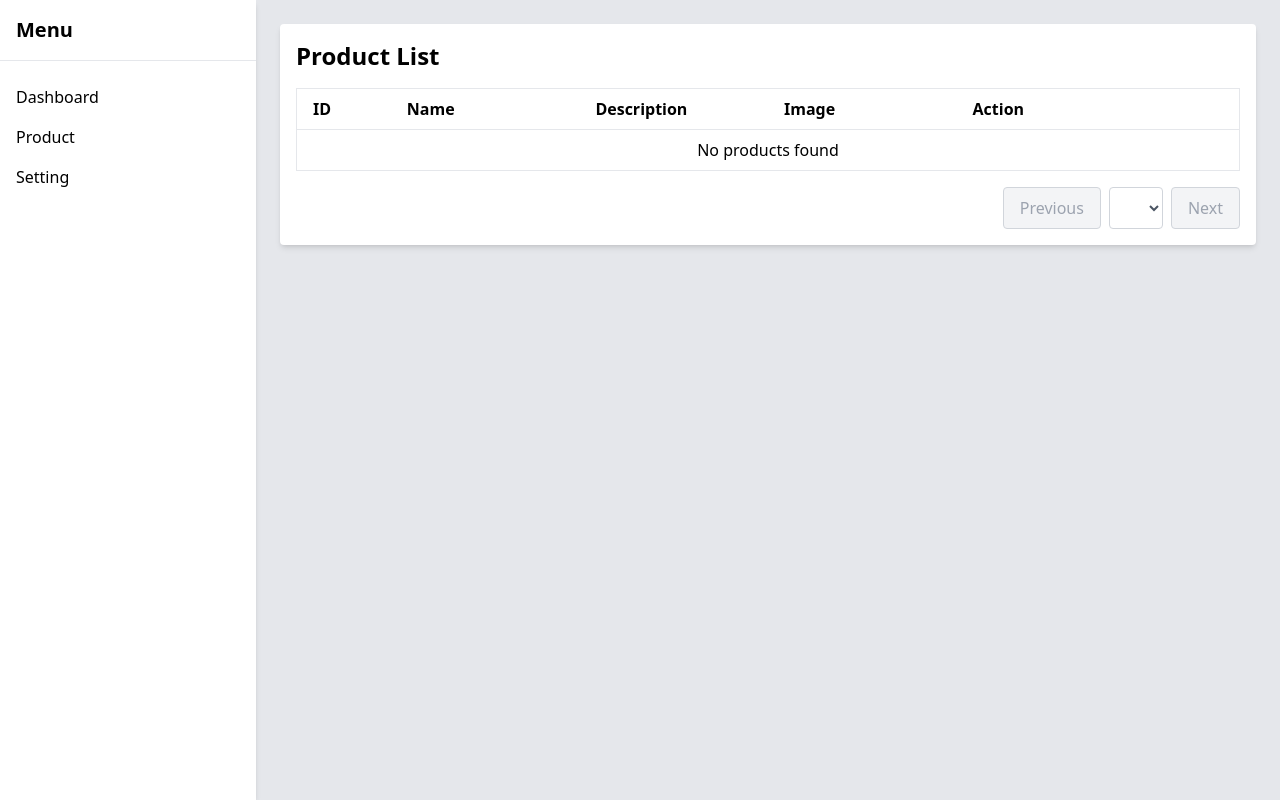
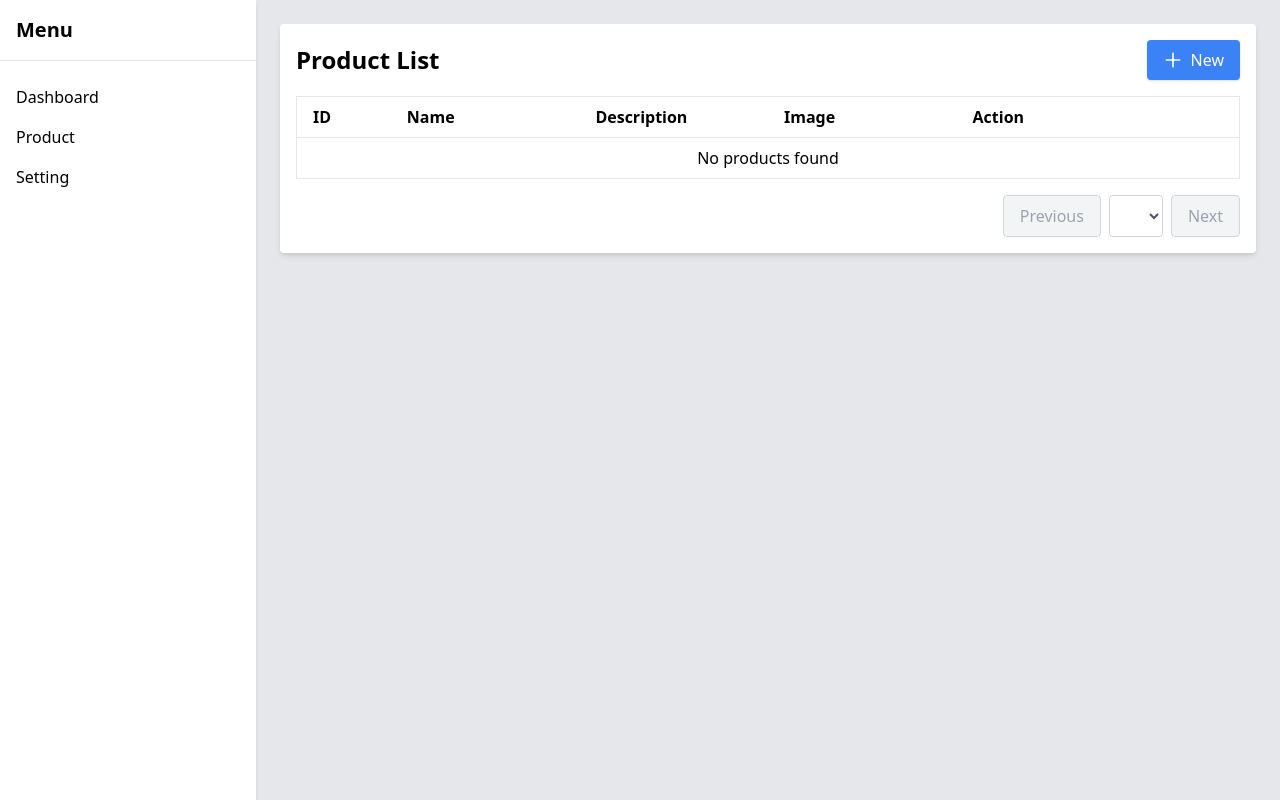
Before and after one commit to LoyProject/product_view_php, a PHP site: page /views/new_product.php in a window 1280 px wide. Run offline with PHP 8.4, Linux system fonts and the light colour scheme; data that the repository does not hold is empty; some libraries are stand-ins or nearby versions.

```diff
--- a/database/insert_product.php
+++ b/database/insert_product.php
@@ -14,7 +14,7 @@
         $name = $_POST['name'];
         $description = $_POST['description'];
         $image = time() . '-' .$_FILES['image']['name'];
-        $target_dir = "../../public/images/";
+        $target_dir = "../images/";
         $target_file = $target_dir . time() . '-' . basename($_FILES["image"]["name"]);
         $imageFileType = strtolower(pathinfo($target_file, PATHINFO_EXTENSION));
 
--- a/views/new_product.php
+++ b/views/new_product.php
@@ -19,7 +19,78 @@
 
         <div class="flex-1 p-6">
             <div id="product" class="bg-white p-4 rounded shadow-md">
-                <h1 class="text-2xl font-bold mb-4">Product List</h1>
+                <div class="flex justify-between items-center mb-4">
+                    <h1 class="text-2xl font-bold">Product List</h1>
+                    <button onclick="openForm()" class="flex items-center bg-blue-500 text-white px-4 py-2 rounded shadow hover:bg-blue-600">
+                        <svg class="w-5 h-5 mr-2" xmlns="http://www.w3.org/2000/svg" fill="none" viewBox="0 0 24 24" stroke="currentColor">
+                            <path stroke-linecap="round" stroke-linejoin="round" stroke-width="2" d="M12 4v16m8-8H4"/>
+                        </svg>
+                        New
+                    </button>
+
+                    <div id="popupForm" class="hidden fixed inset-0 bg-gray-800 bg-opacity-50 flex items-center justify-center z-50">
+                        <div class="bg-white p-6 rounded shadow-lg w-96">
+                            <h2 class="text-xl font-bold mb-4">Create New Product</h2>
+                            <form id="productForm" onsubmit="submitForm(event)">
+                                <div class="mb-4">
+                                    <label class="block text-sm font-medium mb-1">Name</label>
+                                    <input type="text" id="name" name="name" required
+                                        class="w-full border border-gray-300 rounded px-3 py-2">
+                                </div>
+                                <div class="mb-4">
+                                    <label class="block text-sm font-medium mb-1">Description</label>
+                                    <textarea id="description" name="description" required
+                                            class="w-full border border-gray-300 rounded px-3 py-2"></textarea>
+                                </div>
+                                <div class="mb-4">
+                                    <label class="block text-sm font-medium mb-1">Image</label>
+                                    <input type="file" id="image" name="image" accept="image/*" class="w-full border border-gray-300 rounded px-3 py-2">
+                                </div>
+                                <div class="flex justify-end">
+                                    <button type="button" onclick="closeForm()" class="bg-gray-300 text-gray-700 px-4 py-2 rounded mr-2 hover:bg-gray-400">Cancel</button>
+                                    <div class="ml-5"></div>
+                                    <button type="submit" onclick="saveData()" class="bg-blue-500 text-white px-4 py-2 rounded hover:bg-blue-600">Save</button>
+                                </div>
+                            </form>
+                        </div>
+
+                        <script>
+                            function saveData() {
+                                const formData = new FormData(document.getElementById('productForm'));
+                                fetch('../database/insert_product.php', {
+                                    method: 'POST',
+                                    body: formData,
+                                })
+                                .then(response => response.json())
+                                .then(data => {
+                                    document.getElementById('productForm').reset();
+                                })
+                                .catch(error => console.error('Error:', error));
+                            }
+                        </script>
+                    </div>
+
+                    <script>
+                        function openForm() {
+                            document.getElementById('popupForm').classList.remove('hidden');
+                        }
+
+                        function closeForm() {
+                            document.getElementById('popupForm').classList.add('hidden');
+                        }
+
+                        function submitForm(event) {
+                            event.preventDefault();
+                            const name = document.getElementById('name').value;
+                            const description = document.getElementById('description').value;
+                            const image = document.getElementById('image').files[0];
+
+                            alert("New product inserted successfully!");
+                            closeForm();
+                        }
+                    </script>
+                </div>
+
                 <?php
                     $conn = new mysqli("220.158.232.172", "product_mh01", "cL6sC3iRnWc3APyK", "product_mh01");
                     if ($conn->connect_error) {
@@ -60,52 +131,29 @@
                                     <td class="py-2 px-4 border-b"><img src="../images/<?= $row["image"] ?>" alt="Product Image" class="w-16 h-16"></td>
                                     <td class="py-2 px-4 border-b">
                                         <button class="bg-blue-500 text-white px-4 py-2 rounded">Edit</button>
-                                        <button class="bg-red-500 text-white px-4 py-2 rounded" onclick="confirmDelete(<?= $row['id'] ?>)">Delete</button>
+                                        <button onclick= 'deleteProduct(<?= $row["id"] ?>)' type="submit" class="bg-red-500 text-white px-4 py-2 rounded">Delete</button>
 
                                         <script>
-                                            function confirmDelete(id) {
-                                                if (confirm('Are you sure you want to delete this product?')) {
-                                                    window.location.href = '../database/delete_product.php?id=' + id;
-                                                    <?php
-                                                        $servername = "220.158.232.172";
-                                                        $username = "product_mh01";
-                                                        $password = "cL6sC3iRnWc3APyK";
-                                                        $dbname = "product_mh01";
-
-                                                        $conn = new mysqli($servername, $username, $password, $dbname);
-
-                                                        if ($conn->connect_error) {
-                                                            die("Connection failed: " . $conn->connect_error);
+                                            function deleteProduct(id) {
+                                                if (confirm("Are you sure you want to delete this product?")) {
+                                                    fetch('../database/delete_product.php', {
+                                                        method: 'POST',
+                                                        headers: { 'Content-Type': 'application/json' },
+                                                        body: JSON.stringify({ id: id }),
+                                                    })
+                                                    .then(response => response.json())
+                                                    .then(data => {
+                                                        if (data.success) {
+                                                            alert("Product deleted successfully!");
+                                                        } else {
+                                                            alert("Error deleting data: " + data.error);
                                                         }
-
-                                                        if (isset($_GET['id'])) {
-                                                            $product_id = $_GET['id'];
-
-                                                            $sql = "DELETE FROM products WHERE id = ?";
-
-                                                            if ($stmt = $conn->prepare($sql)) {
-                                                                $stmt->bind_param("i", $product_id);
-
-                                                                if ($stmt->execute()) {
-                                                                    echo "Product deleted successfully.";
-                                                                } else {
-                                                                    echo "Error deleting product: " . $stmt->error;
-                                                                }
-
-                                                                $stmt->close();
-                                                            } else {
-                                                                echo "Error preparing statement: " . $conn->error;
-                                                            }
-
-                                                            $conn->close();
-                                                        } else {
-                                                            echo "No product ID provided.";
-                                                            $conn->close();
-                                                        }
-                                                    ?>
+                                                    })
+                                                    .catch(error => console.error("Error:", error));
                                                 }
                                             }
                                         </script>
+
                                     </td>
                                 </tr>
                             <?php endwhile; ?>
```
Also changed, not shown: database/delete_product.php (+16 -18 lines).
